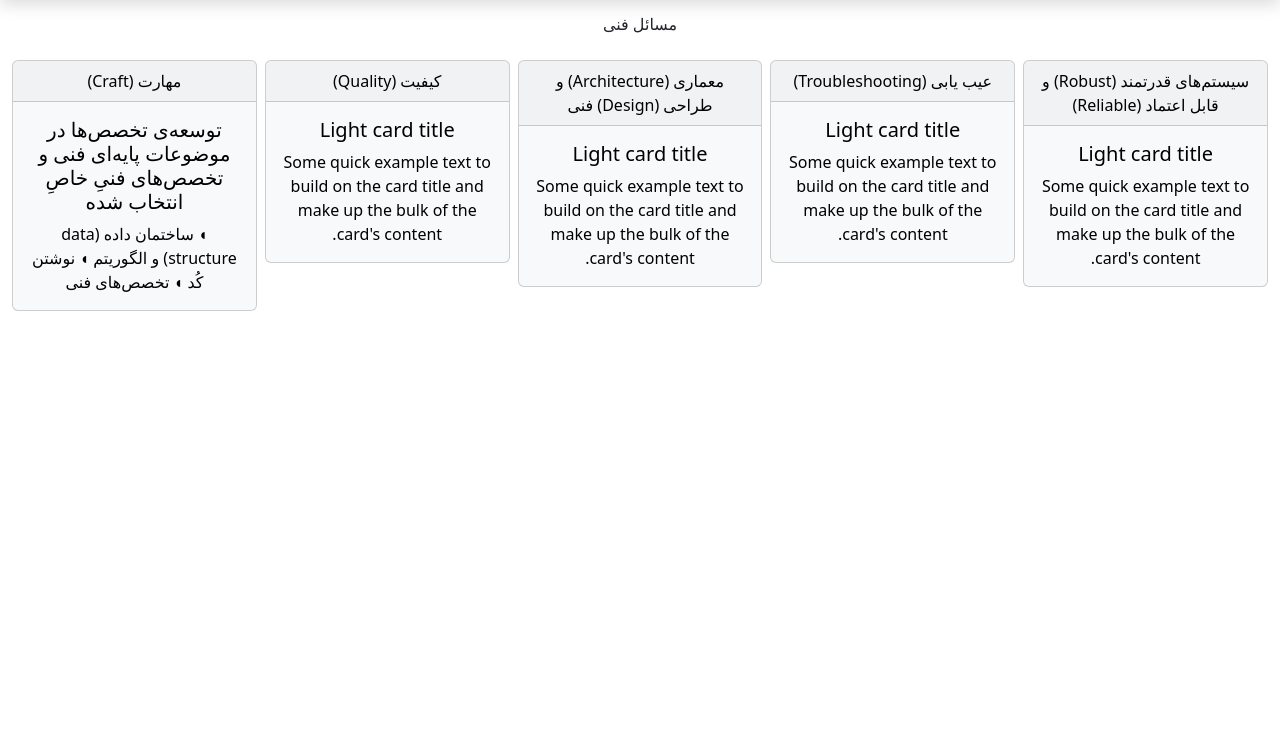
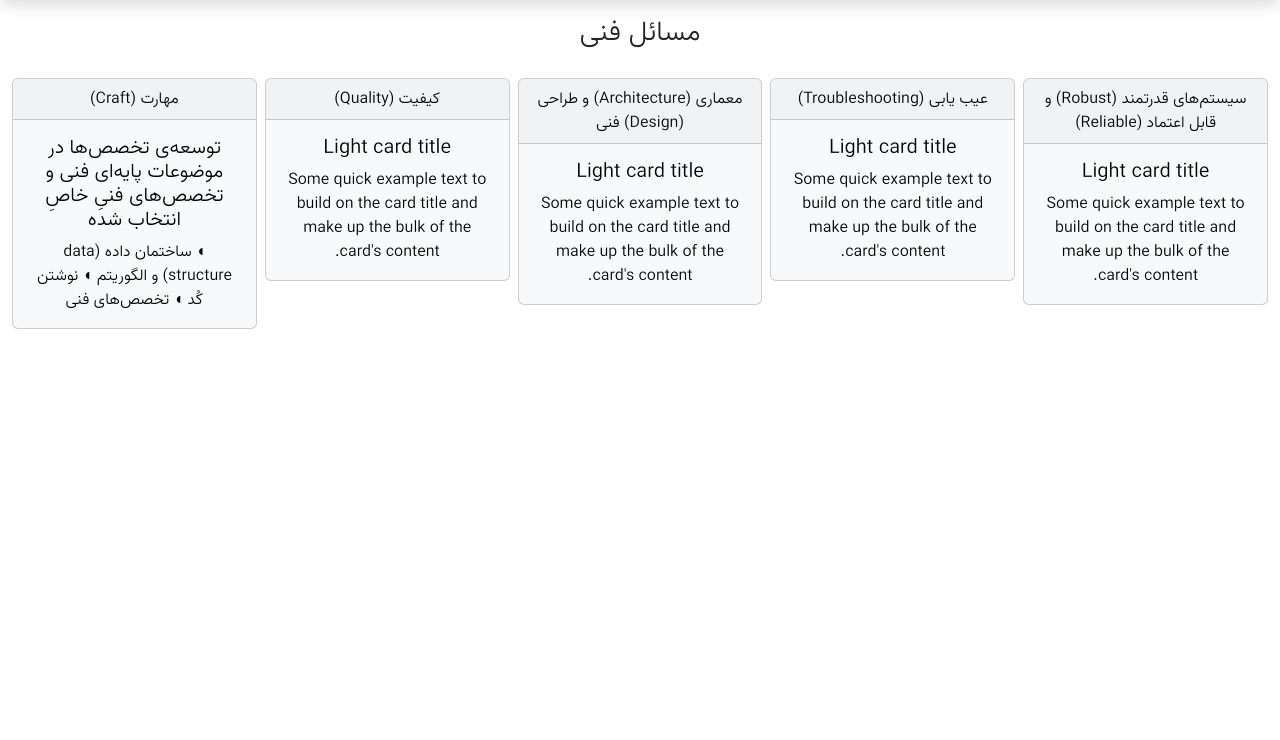
Before and after one commit to AbbasiMohamad/selfmentoring-website, a plain HTML site: page index.html in a window 1280 px wide. Shown: the part 60-800 px from the top of the page. Drawn offline with nearby package versions, Linux system fonts and the light colour scheme.

Commit message:
feat: add vazir font

```diff
--- /dev/null
+++ b/assets/css/fonts.css
@@ -0,0 +1,8 @@
+@font-face {
+    font-family: vazir;
+    src: url(../fonts/vazir/Vazir-Light.ttf);
+  }
+
+  body {
+    font-family: vazir!important;
+  }
--- a/index.html
+++ b/index.html
@@ -9,8 +9,9 @@
     <!-- Bootstrap CSS -->
     <link rel="stylesheet" href="https://cdn.jsdelivr.net/npm/bootstrap@5.3.0-alpha1/dist/css/bootstrap.rtl.min.css"
         integrity="sha384-WJUUqfoMmnfkBLne5uxXj+na/c7sesSJ32gI7GfCk4zO4GthUKhSEGyvQ839BC51" crossorigin="anonymous">
-
-    <title>مرحبًا بالعالم!</title>
+    <!-- Add fonts -->
+    <link rel="stylesheet" href="./assets/css/fonts.css">
+    <title>خودمنتوری</title>
 </head>
 
 <body>
@@ -58,7 +59,7 @@
 
     <section class="banner">
         <div class="container-fluid text-center">
-            <div class="row d-flex justify-content-center mt-3 mb-4">
+            <div class="row d-flex justify-content-center mt-3 mb-4 fs-3">
                 مسائل فنی
             </div>
             <div class="row g-2">
```
Also changed, not shown: assets/fonts/vazir/Vazir-Black.ttf (added), assets/fonts/vazir/Vazir-Bold.ttf (added), assets/fonts/vazir/Vazir-Light.ttf (added), assets/fonts/vazir/Vazir-Medium.ttf (added), assets/fonts/vazir/Vazir-Regular.ttf (added), assets/fonts/vazir/Vazir-Thin.ttf (added).
